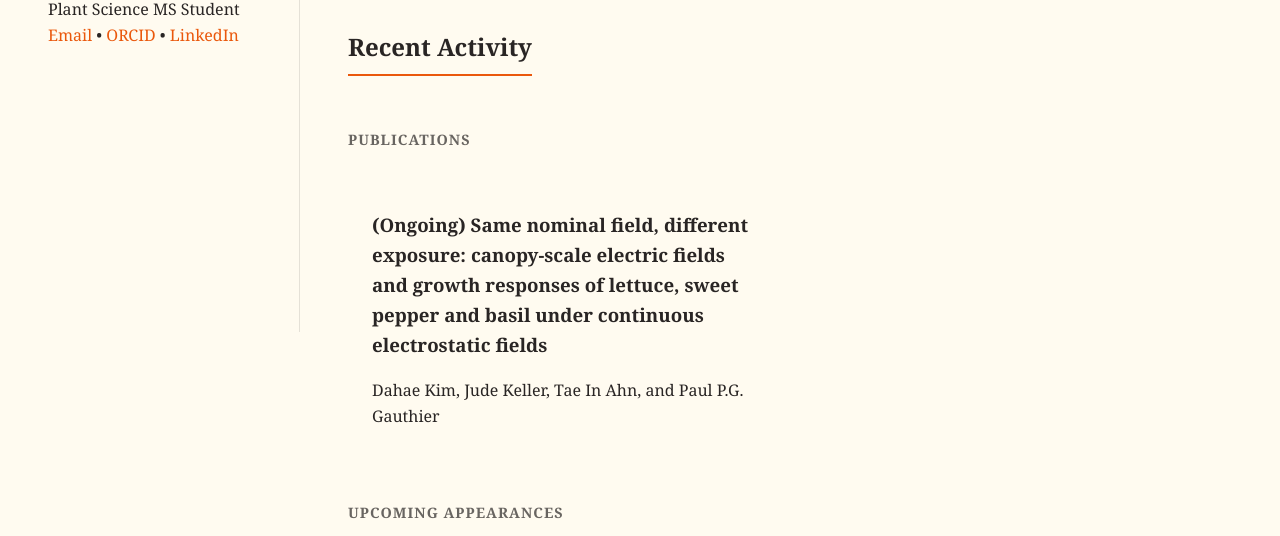
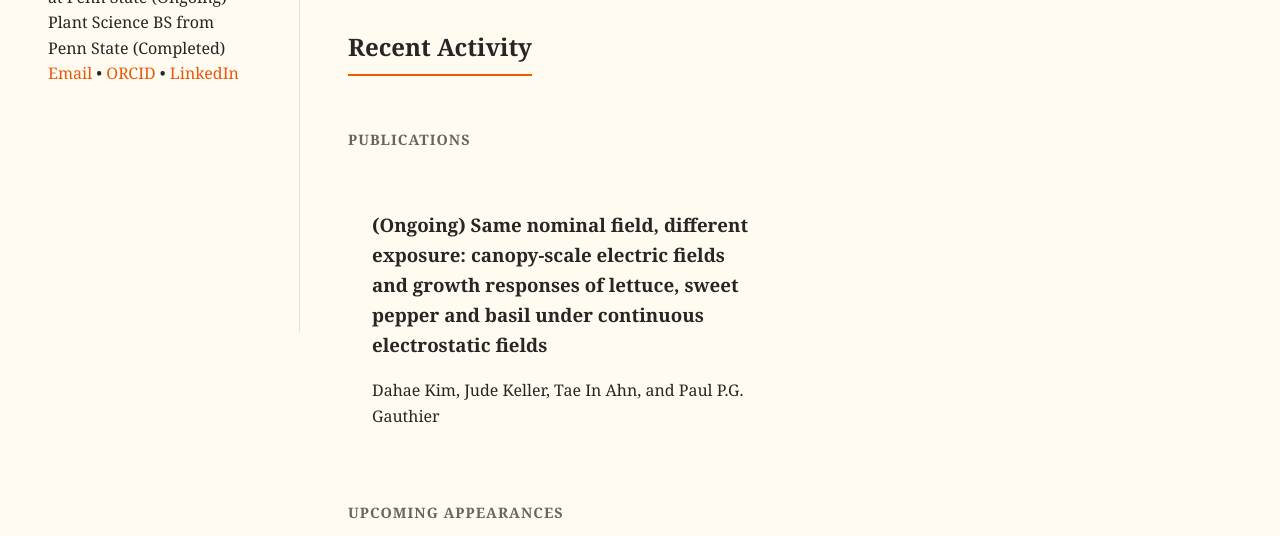
Before and after one commit to JudeKeller/JudeKeller.github.io, a plain HTML site: page index.html in a window 1280 px wide. Shown: the part 564-1100 px from the top of the page. Drawn offline with Linux system fonts and the light colour scheme.

Commit message:
Enhance subtitle with educational details
Updated subtitle to include current and completed degrees.

```diff
--- a/index.html
+++ b/index.html
@@ -42,7 +42,7 @@
 
             <img src="https://raw.githubusercontent.com/JudeKeller/JudeKeller.github.io/8a2176807dd2a53cb3b46fe17a76f9510be3c0c3/photo_placeholder.png" class="profile-img" alt="Profile">
             <h1>Jude Keller</h1>
-            <div class="subtitle">Plant Science MS Student</div>
+            <div class="subtitle">Plant Science MS Student at Penn State (Ongoing)<br>Plant Science BS from Penn State (Completed)</div>
             <div class="socials">
                 <a href="mailto:judekeller@proton.me">Email</a> &bull;
                 <a href="https://orcid.org/0009-0009-8308-7976" target="_blank">ORCID</a> &bull;
```
